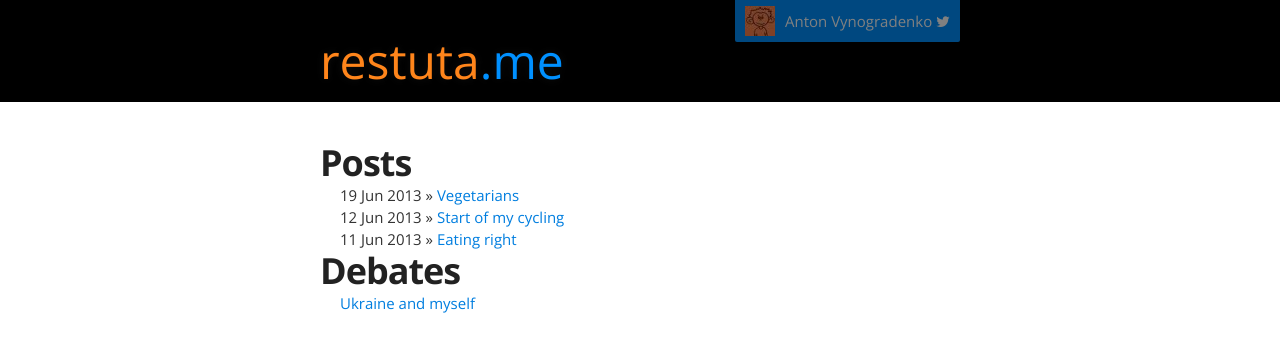
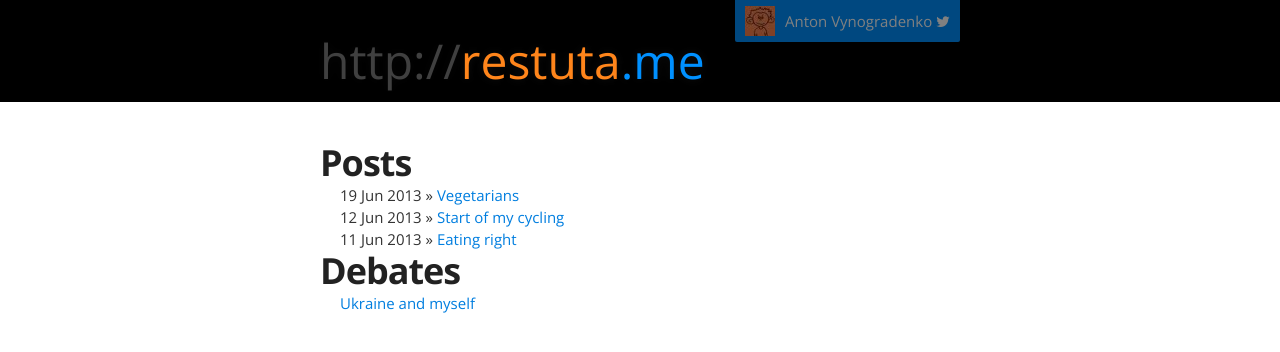
Before and after one commit to Restuta/restuta.github.io, a Jekyll site: the page built from index.html, in a window 1280 px wide. Shown: the top 352 px of the page. Built offline with Jekyll 4.4.1, drawn with Linux system fonts in a browser that asks for light colours; nearby versions of some CDN libraries.

Commit message:
added http part

```diff
--- a/_layouts/default.html
+++ b/_layouts/default.html
@@ -22,7 +22,7 @@
             <a id="forkme_banner" class="opacity50 fork-me" href="https://twitter.com/Restuta">Anton Vynogradenko
               <span class="fa fa-twitter" aria-hidden="true"></span>
             </a>
-            <h1 id="project_title" class="home-title">restuta<span id="me-domain">.me</span></h1>
+            <h1 id="project_title" class="home-title"><span id="http-prefix">http://</span>restuta<span id="me-domain">.me</span></h1>
           {% else %}
             <a id="forkme_banner" class="opacity50 fork-me" href="/">restuta.me</a>
             <h1 id="project_title" class="post-title">{{ page.title }}</h1>
--- a/css/stylesheet.css
+++ b/css/stylesheet.css
@@ -491,6 +491,11 @@ blockquote.wide {
     border-left: 0px;
 }
 
+#http-prefix {
+  color: gray;
+  opacity: 0.5;
+}
+
 #me-domain {
   opacity: 0.5;
   color: #0090ff;
```
